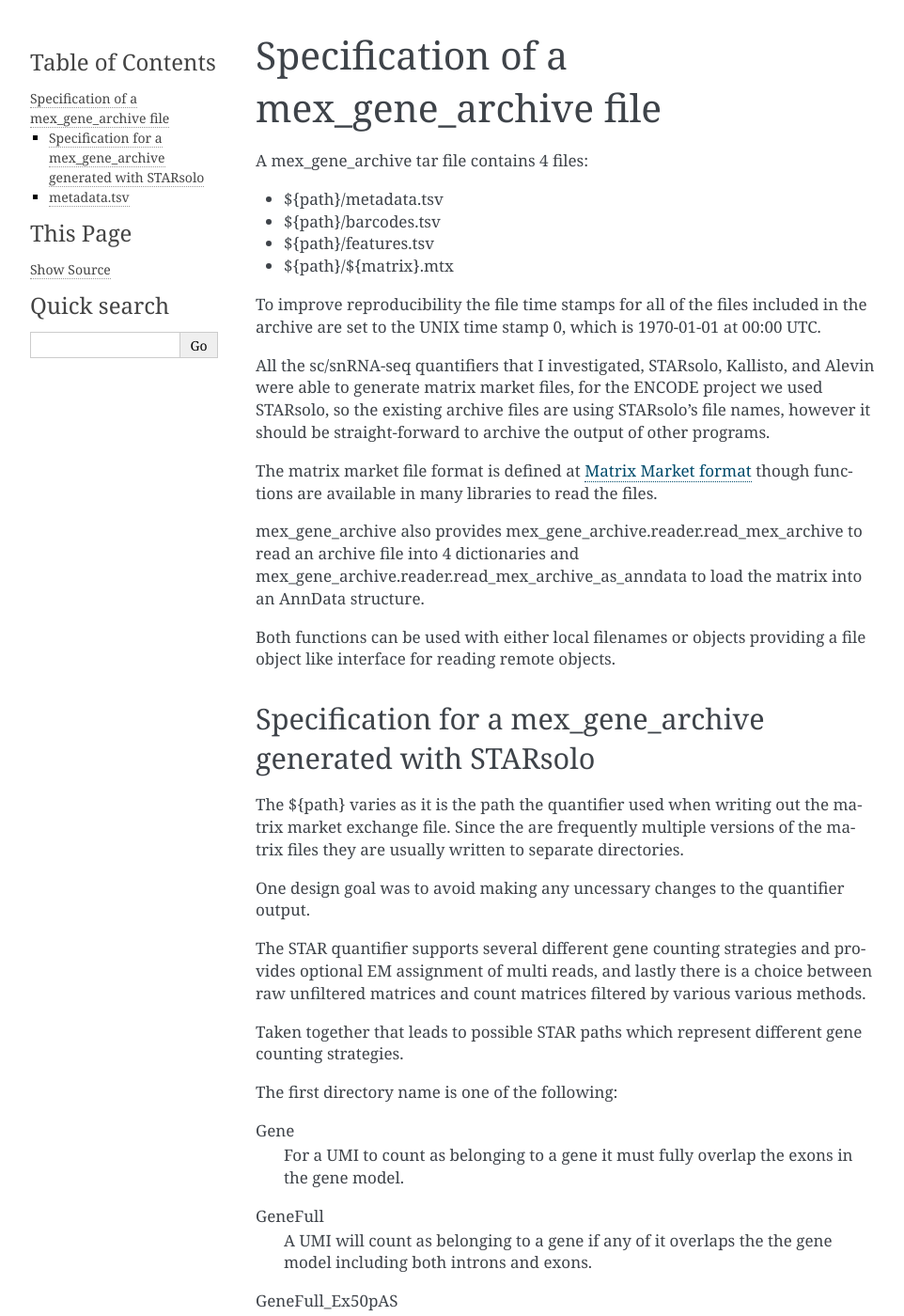
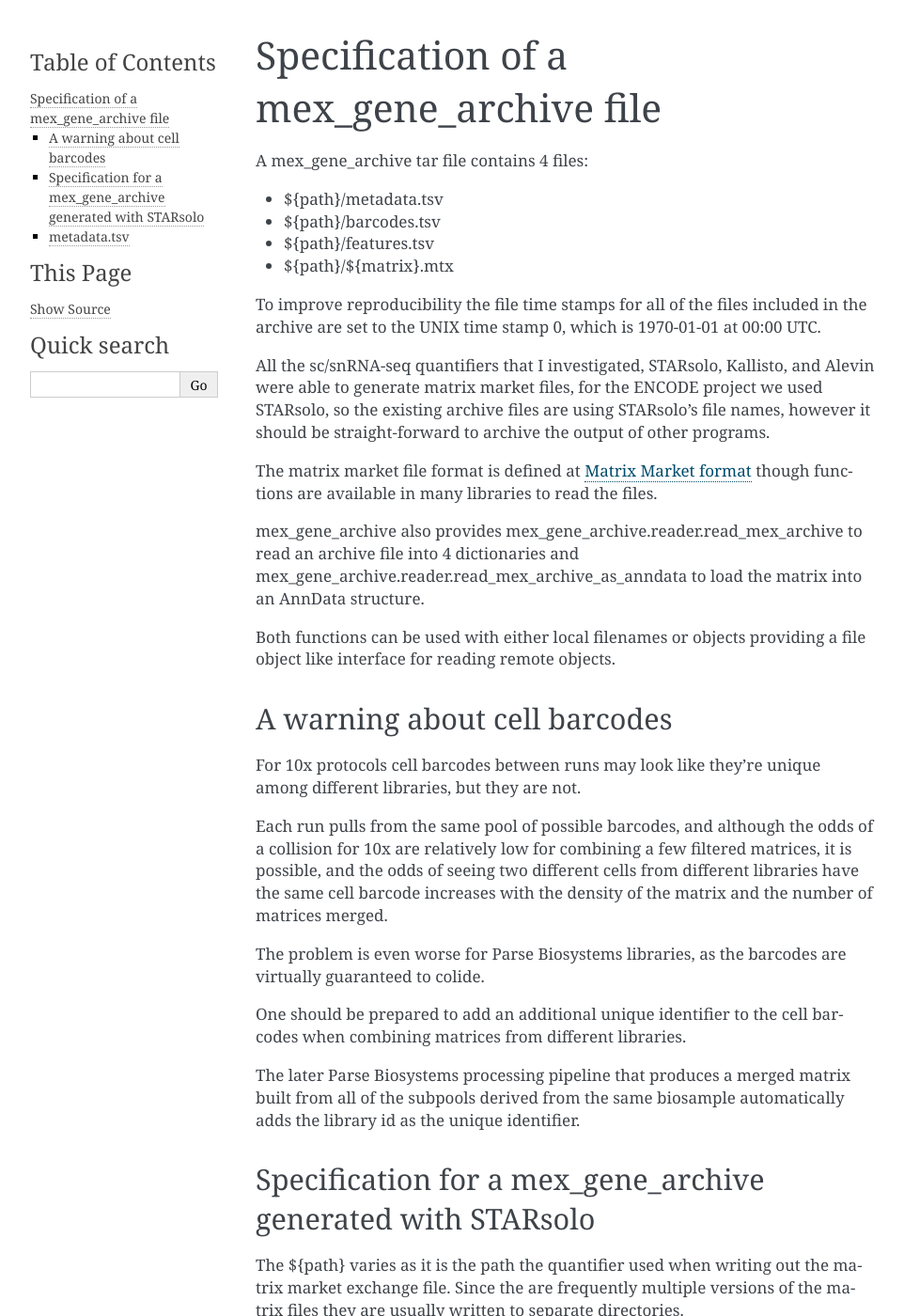
Before and after one commit to detrout/mex_gene_archive, a Sphinx documentation site: the page built from docs/specification.rst, in a window 1280 px wide and 1400 px high. Shown: the whole window at 94% size, without its empty margins (148-1110 px from the left). Built offline with Sphinx 7.4.7, drawn with Linux system fonts in a browser that asks for light colours.

Commit message:
Warn about cell barcodes not being unique

```diff
--- a/docs/specification.rst
+++ b/docs/specification.rst
@@ -26,6 +26,29 @@ AnnData structure.
 
 Both functions can be used with either local filenames or objects
 providing a file object like interface for reading remote objects.
+
+A warning about cell barcodes
+-----------------------------
+
+For 10x protocols cell barcodes between runs may look like they're
+unique among different libraries, but they are not.
+
+Each run pulls from the same pool of possible barcodes, and although
+the odds of a collision for 10x are relatively low for combining a few
+filtered matrices, it is possible, and the odds of seeing two
+different cells from different libraries have the same cell barcode
+increases with the density of the matrix and the number of matrices merged.
+
+The problem is even worse for Parse Biosystems libraries, as the barcodes
+are virtually guaranteed to colide.
+
+One should be prepared to add an additional unique identifier to the cell
+barcodes when combining matrices from different libraries.
+
+The later Parse Biosystems processing pipeline that produces a merged matrix
+built from all of the subpools derived from the same biosample automatically
+adds the library id as the unique identifier.
+
 
 Specification for a mex_gene_archive generated with STARsolo
 ------------------------------------------------------------
```
